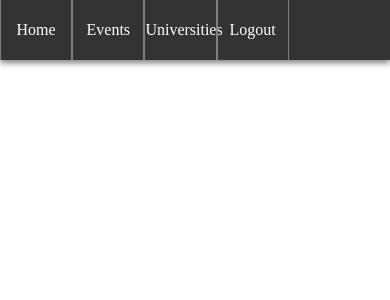
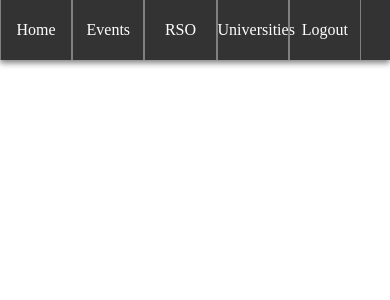
Before and after one commit to VictorBassey/COP4710-Database-Project, a PHP site: page /COP4710-Database-Project/Navbar/Navbar/navbarAdmin.html in a window 390 px wide. Shown: the top 300 px of the page. Run offline with PHP 8.4, Linux system fonts and the light colour scheme; some web fonts are replaced.

Commit message:
updated navbar, moved RSO file to folder

```diff
--- a/Navbar/Navbar/navbarAdmin.html
+++ b/Navbar/Navbar/navbarAdmin.html
@@ -50,6 +50,63 @@
             /* use this to add padding to left of logo*/
             padding-left: 0px;
         }
+            /* Dropdown Button */
+        .dropbtn {
+            width: 100%;
+            height: 80px;
+            background: #333;
+
+            border: none;
+            display: block;
+            color: white;
+            line-height: 80px;
+            text-align: center;
+            font-size: 20px;
+            text-decoration: none;
+            font-family: "Core Sans N W01 35 Light";
+            font-weight: normal;
+        }
+
+        /* The container <div> - needed to position the dropdown content */
+        .dropdown {
+            position: relative;
+            display: inline-block;
+            width: 100%;
+        }
+
+        /* Dropdown Content (Hidden by Default) */
+        .dropdown-content {
+            display: none;
+            position: absolute;
+            background-color: #f9f9f9;
+            min-width: 160px;
+            box-shadow: 0px 8px 16px 0px rgba(0,0,0,0.2);
+            z-index: 1;
+        }
+
+        /* Links inside the dropdown */
+        .dropdown-content a {
+            color: black;
+            padding: 12px 16px;
+            text-decoration: none;
+            display: block;
+        }
+
+        /* Change color of dropdown links on hover */
+        .dropdown-content a:hover {background-color: skyblue}
+
+
+        /* Show the dropdown menu on hover */
+        .dropdown:hover .dropdown-content {
+            display: block;
+        }
+
+        /* Change the background color of the dropdown button when the dropdown content is shown */
+        .dropdown:hover .dropbtn {
+           /* background-color: #3e8e41; */
+            background: skyblue;
+            color: #333;
+        }
 
         @media screen and (max-width: 1260px){
                 #navbar{
@@ -64,6 +121,30 @@
                 height: 80px;
             }
             */
+
+             .dropbtn {
+          /*  background-color: #4CAF50;
+            color: white;
+            padding: 1px;
+            font-size: 16px;
+            border: none;
+            cursor: pointer;
+            */
+
+            width: 100%;
+            height: 80px;
+            background: #333;
+
+
+            display: block;
+            color: white;
+            line-height: 60px;
+            text-align: center;
+            font-size: 16px;
+            text-decoration: none;
+            font-family: "Core Sans N W01 35 Light";
+            font-weight: normal;
+        }
         }
 
         @media screen and (max-width: 1060px){
@@ -97,6 +178,31 @@
             position: absolute;
             top: -80px;
         }
+
+            .dropbtn {
+          /*  background-color: #4CAF50;
+            color: white;
+            padding: 1px;
+            font-size: 16px;
+            border: none;
+            cursor: pointer;
+            */
+
+            width: 100%;
+            height: 60px;
+            background: #333;
+
+
+            display: block;
+            color: white;
+            line-height: 60px;
+            text-align: center;
+            font-size: 16px;
+            text-decoration: none;
+            font-family: "Core Sans N W01 35 Light";
+            font-weight: normal;
+        }
+
         }
         </style>
 
@@ -115,9 +221,24 @@
         </div>
         <ul id="navbar">
             <li><a href="../welcome.php">Home</a></li>
-            <li><a href="2">Events</a></li>
+            <li><div class="dropdown">
+              <button class="dropbtn">Events</button>
+              <div class="dropdown-content">
+                <a href="#">View Events</a>
+                <a href="#">Create Events</a>
+              </div>
+            </div></li>
+            <li>
+            <div class="dropdown">
+              <button class="dropbtn">RSO</button>
+              <div class="dropdown-content">
+                <a href="../../rso_index.php">View RSO's</a>
+                <a href="../../rso_create.php">Create RSO</a>
+              </div>
+            </div>
+           </li>
             <li><a href="../Website/university.php">Universities</a></li>
            <!-- <li><a href="signup.php">Signup</a></li> -->
-            <li><a href="Includes/logout.php">Logout</a></li>
+            <li><a href="../Includes/logout.php">Logout</a></li>
         </ul>
     </div>
--- a/rso_create.php
+++ b/RSO/rso_create.php
@@ -4,15 +4,15 @@ session_start();
 $_SESSION['message'] = '';
 
 //$mysqli = new mysqli('localhost', 'root', '', 'eventdb');
-include "dbh.php";
+include "../Navbar/includes/dbh.php";
 
 // adds navbar to top of page
-include "navbar.php";
+include "../Navbar/navbar/navbar.php";
 ?>
 
 
 <link href="//db.onlinewebfonts.com/c/a4e256ed67403c6ad5d43937ed48a77b?family=Core+Sans+N+W01+35+Light" rel="stylesheet" type="text/css"/>
-<link rel="stylesheet" href="signupStyle.css" type="text/css">
+<link rel="stylesheet" href="../Navbar/Signup/signupStyle.css" type="text/css">
 <body>
 <div class="body-content">
   <div class="module">
--- a/rso_index.php
+++ b/RSO/rso_index.php
@@ -1,8 +1,8 @@
 <?php
 
 session_start();
-
-include 'dbh.php';
+include '../Navbar/navbar/navbar.php';
+include '../Navbar/includes/dbh.php';
 
 $sql = 'SELECT * FROM rso';
 
@@ -13,7 +13,7 @@ $results = mysqli_query($mysqli, $sql);
 <!DOCTYPE html>
 <html>
 <link href="//db.onlinewebfonts.com/c/a4e256ed67403c6ad5d43937ed48a77b?family=Core+Sans+N+W01+35+Light" rel="stylesheet" type="text/css"/>
-<link rel="stylesheet" href="signupStyle.css" type="text/css">
+<link rel="stylesheet" href="../Navbar/Signup/signupStyle.css" type="text/css">
 <body>
 <div class="body-content">
   <div class="module">
--- a/signup.php
+++ b/RSO/signup.php
@@ -5,7 +5,7 @@ $_SESSION['message'] = '';
 
 
 //$mysqli = new mysqli('localhost', 'root', '', 'eventdb');
-include "dbh.php";
+include "../Navbar/includes/dbh.php";
 
 if($_SERVER['REQUEST_METHOD'] == 'POST'){
 
@@ -65,7 +65,7 @@ if($_SERVER['REQUEST_METHOD'] == 'POST'){
 
 
 <link href="//db.onlinewebfonts.com/c/a4e256ed67403c6ad5d43937ed48a77b?family=Core+Sans+N+W01+35+Light" rel="stylesheet" type="text/css"/>
-<link rel="stylesheet" href="signupStyle.css" type="text/css">
+<link rel="stylesheet" href="../Navbar/Signup/signupStyle.css" type="text/css">
 <body>
 <div class="body-content">
   <div class="module">
--- /dev/null
+++ b/index.php
@@ -0,0 +1,5 @@
+<?php
+
+header("location: Navbar/Login/login.php");
+
+?>
```
Also changed, not shown: Navbar/Navbar/navbarUser.html (+126 -5 lines), RSO/rso_join.php (renamed from rso_join.php, +4 -4 lines), RSO/RSO_README.txt (renamed from RSO_README.txt).
